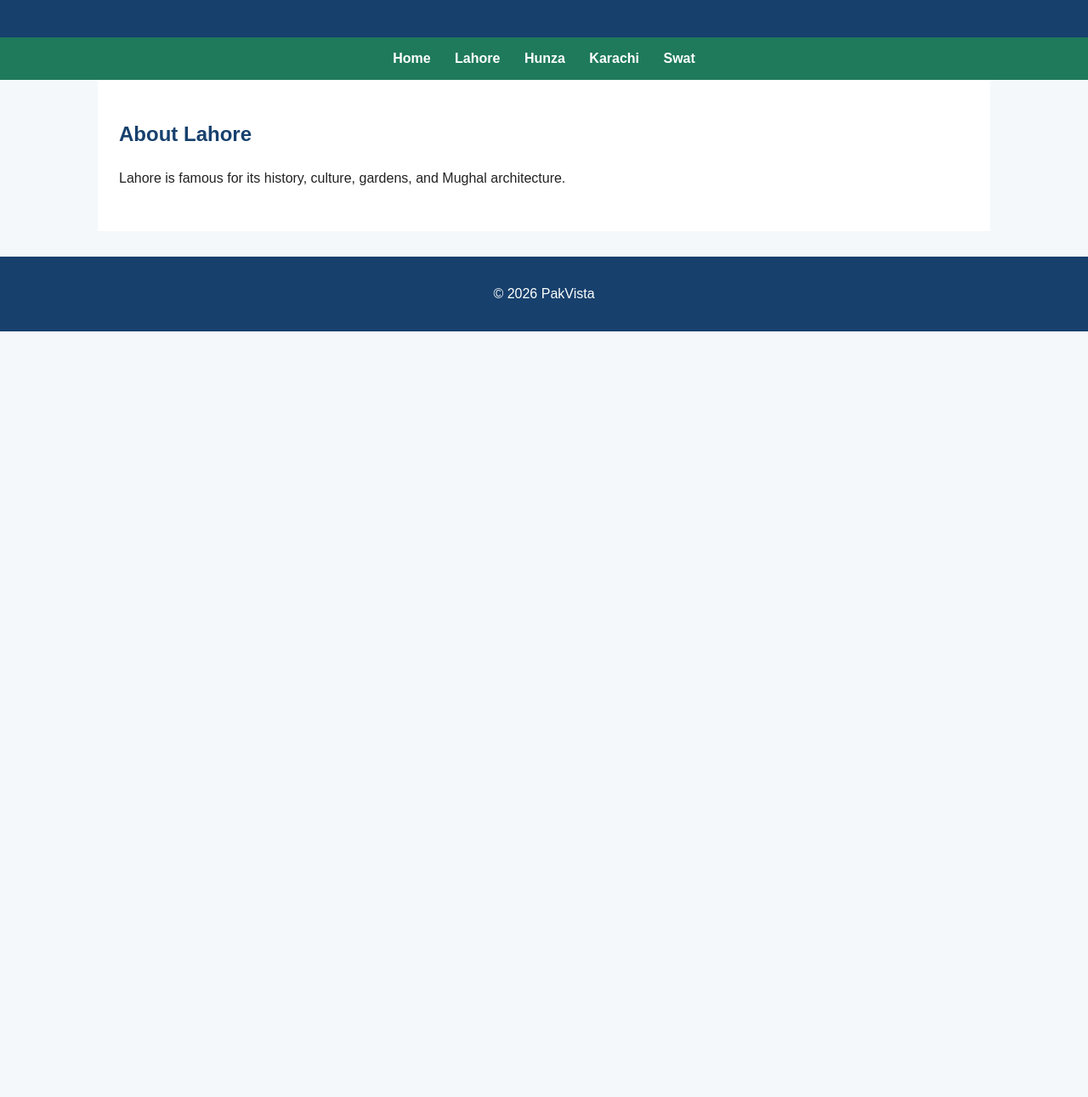
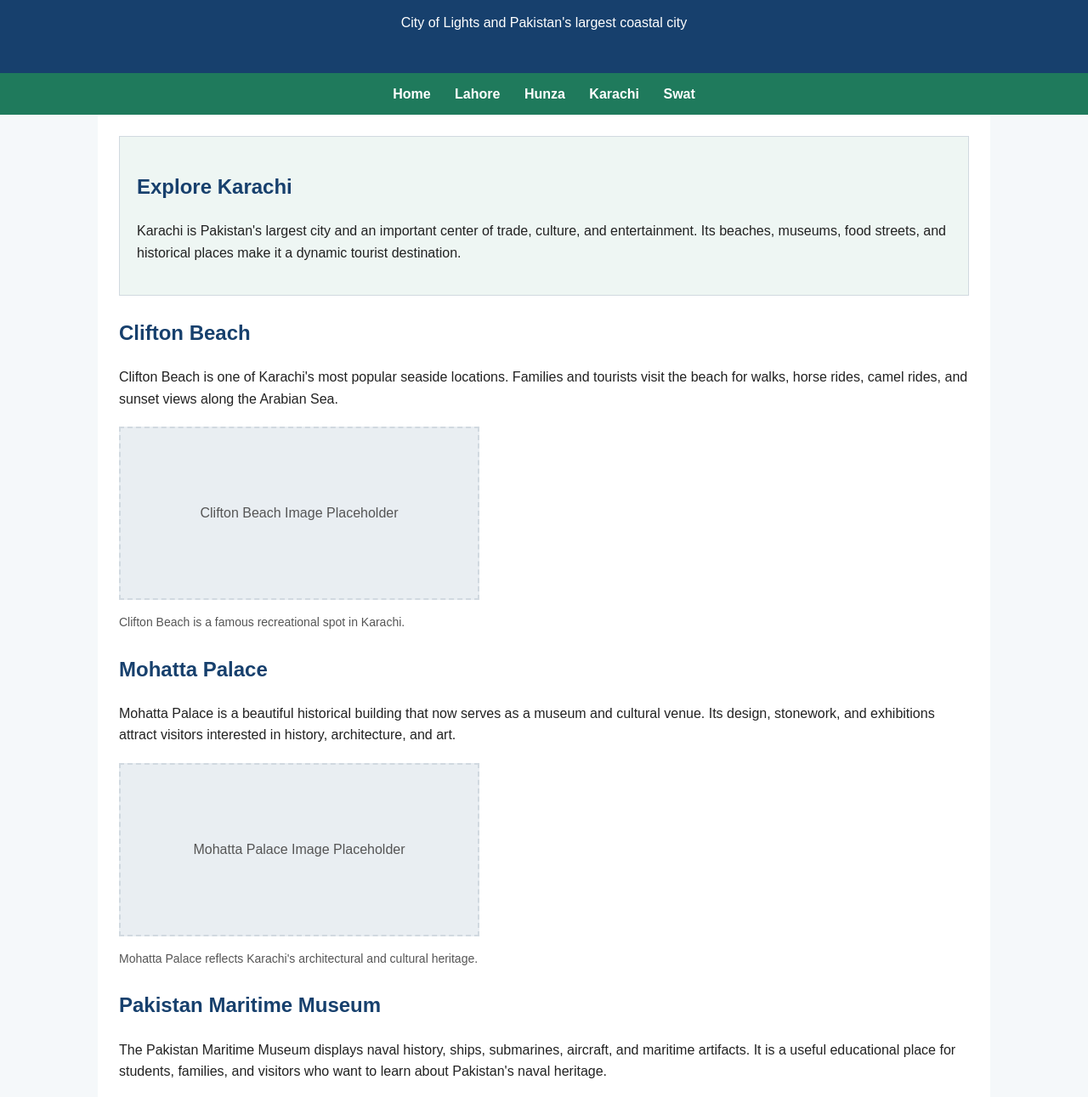
Before and after one commit to viralicious1/pakvista-cicd, a website built with Parcel: page karachi.html in a window 1280 px wide. Shown: the part 110-1401 px from the top of the page at 85% size. Before the commit the page ends 800 px from the top, so only its background shows below. Built offline with nearby package versions, Linux system fonts and the light colour scheme.

Commit message:
Add Karachi page and Staging CD workflow

```diff
--- a/karachi.html
+++ b/karachi.html
@@ -2,15 +2,17 @@
 <html lang="en">
 <head>
   <meta charset="UTF-8">
-  <title>Lahore - City of Gardens</title>
+  <meta name="viewport" content="width=device-width, initial-scale=1.0">
+  <title>Karachi - City of Lights | PakVista</title>
   <link rel="stylesheet" href="style.css">
 </head>
 <body>
-  <header>
-    <h1>Lahore - City of Gardens</h1>
+  <header class="site-header">
+    <h1>Karachi</h1>
+    <p>City of Lights and Pakistan's largest coastal city</p>
   </header>
 
-  <nav class="nav-bar">
+  <nav class="nav-bar" aria-label="Main navigation">
     <a href="index.html">Home</a>
     <a href="lahore.html">Lahore</a>
     <a href="hunza.html">Hunza</a>
@@ -19,14 +21,63 @@
   </nav>
 
   <main>
-    <section>
-      <h2>About Lahore</h2>
-      <p>Lahore is famous for its history, culture, gardens, and Mughal architecture.</p>
+    <section class="hero">
+      <h2>Explore Karachi</h2>
+      <p>
+        Karachi is Pakistan's largest city and an important center of trade, culture, and
+        entertainment. Its beaches, museums, food streets, and historical places make it a
+        dynamic tourist destination.
+      </p>
     </section>
+
+    <article>
+      <h2>Clifton Beach</h2>
+      <p>
+        Clifton Beach is one of Karachi's most popular seaside locations. Families and tourists
+        visit the beach for walks, horse rides, camel rides, and sunset views along the Arabian
+        Sea.
+      </p>
+      <figure>
+        <div class="img-placeholder" role="img" aria-label="Image placeholder for Clifton Beach">
+          Clifton Beach Image Placeholder
+        </div>
+        <figcaption>Clifton Beach is a famous recreational spot in Karachi.</figcaption>
+      </figure>
+    </article>
+
+    <article>
+      <h2>Mohatta Palace</h2>
+      <p>
+        Mohatta Palace is a beautiful historical building that now serves as a museum and cultural
+        venue. Its design, stonework, and exhibitions attract visitors interested in history,
+        architecture, and art.
+      </p>
+      <figure>
+        <div class="img-placeholder" role="img" aria-label="Image placeholder for Mohatta Palace">
+          Mohatta Palace Image Placeholder
+        </div>
+        <figcaption>Mohatta Palace reflects Karachi's architectural and cultural heritage.</figcaption>
+      </figure>
+    </article>
+
+    <article>
+      <h2>Pakistan Maritime Museum</h2>
+      <p>
+        The Pakistan Maritime Museum displays naval history, ships, submarines, aircraft, and
+        maritime artifacts. It is a useful educational place for students, families, and visitors
+        who want to learn about Pakistan's naval heritage.
+      </p>
+      <figure>
+        <div class="img-placeholder" role="img" aria-label="Image placeholder for Pakistan Maritime Museum">
+          Pakistan Maritime Museum Image Placeholder
+        </div>
+        <figcaption>The Maritime Museum presents Pakistan's connection with the sea.</figcaption>
+      </figure>
+    </article>
   </main>
 
   <footer>
-    <p>&copy; 2026 PakVista</p>
+    <p>&copy; 2026 PakVista. Karachi destination page.</p>
   </footer>
 </body>
 </html>
```
Also changed, not shown: .github/workflows/cd-staging.yml (added).
